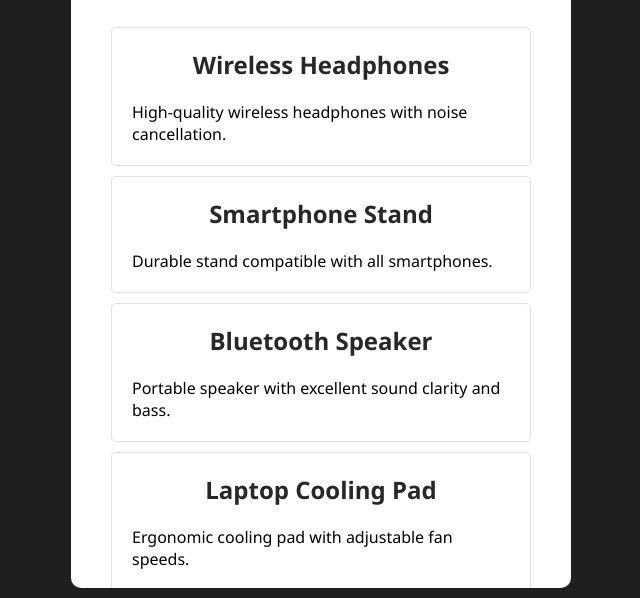
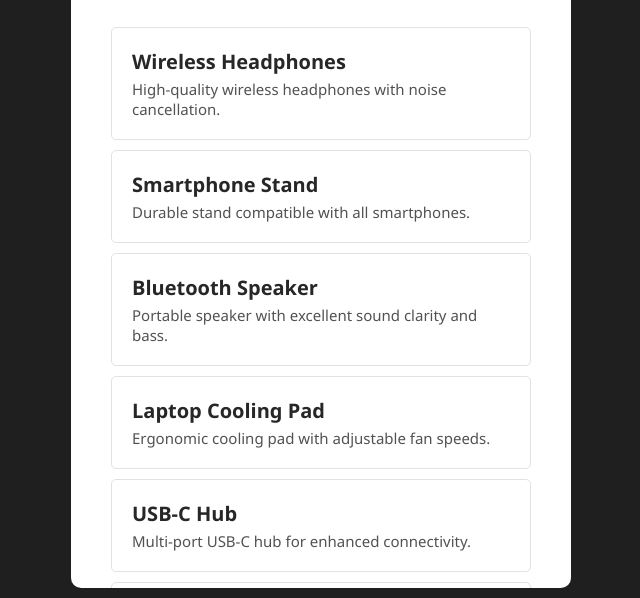
Before and after one commit to juned012/Search-Functionality, a plain HTML site: page index.html in a window 1280 px wide. Shown: the part 152-750 px from the top of the page, without its empty margins (319-959 px from the left). Drawn offline with Linux system fonts and the light colour scheme.

Commit message:
Added a style for card title and description

```diff
--- a/index.html
+++ b/index.html
@@ -9,7 +9,7 @@
   <body>
     <div class="container">
       <div class="search-container">
-        <h2>Search Functionality</h2>
+        <h2 class="searchTitle">Search Functionality</h2>
         <div class="input-container">
           <input
             type="text"
--- a/styles.css
+++ b/styles.css
@@ -27,7 +27,7 @@ body {
   background-color: white;
 }
 
-.search-container h2 {
+.searchTitle {
   padding-bottom: 20px;
   text-align: center;
   color: #272727;
@@ -67,3 +67,14 @@ body {
   border-radius: 5px;
   width: 100%;
 }
+
+.card h2 {
+  font-size: 20px;
+  color: #272727;
+}
+
+.card p {
+  font-size: 15px;
+  margin-top: 4px;
+  color: #525252;
+}
```
